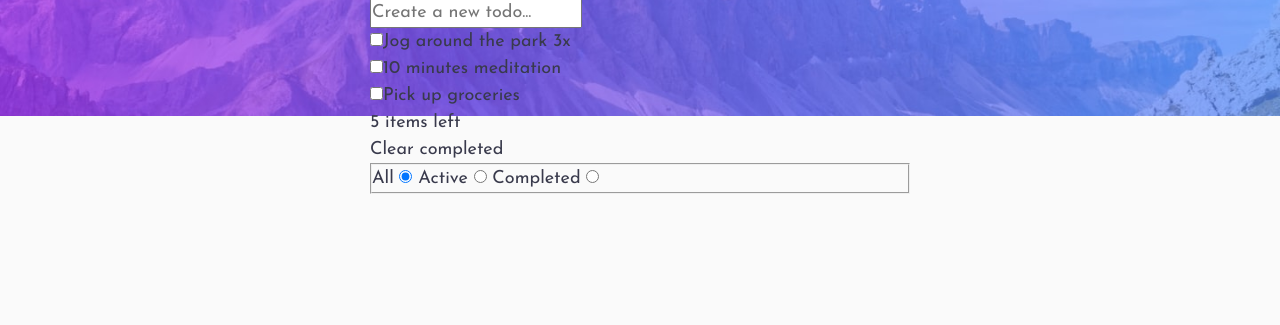
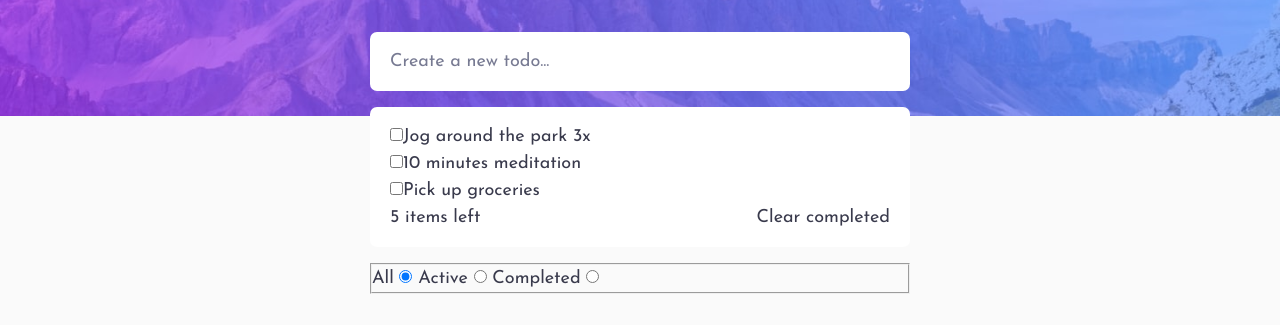
Before and after one commit to iggyyes/fem-todo-app, a website: page index.html in a window 1280 px wide. Shown: the part 151-476 px from the top of the page. Drawn offline with Linux system fonts and the light colour scheme.

Commit message:
add _todo.scss styles

```diff
--- a/app/scss/_globals.scss
+++ b/app/scss/_globals.scss
@@ -37,7 +37,7 @@ button {
 
 body {
     font-family: var(--ff);
-    font-size: var(--fs-body);
+    font-size: var(--fs-small);
     font-weight: var(--fw-reg);
     line-height: 1.5;
     background-color: var(--bg-clr);
@@ -47,6 +47,10 @@ body {
     background-size: 100%;
 
     @include breakpoint(medium) {
+        font-size: var(--fs-body);
+    }
+
+    @include breakpoint(large) {
         background-image: var(--bg-desktop);
     }
 }
--- a/app/scss/_header.scss
+++ b/app/scss/_header.scss
@@ -2,6 +2,11 @@
 .header {
     align-items: center;
     line-height: 1.7;
+    margin-bottom: 1.5625rem;
+
+    @include breakpoint(medium) {
+        margin-bottom: 2.1875rem;
+    }
 
 
     &__title {
--- /dev/null
+++ b/app/scss/_todo.scss
@@ -0,0 +1,29 @@
+@use 'mixins' as *;
+.todo {
+//new task creator
+    &__new-todo input, &__list {
+        background-color: var(--White);
+        border: none;
+        border-radius: .4375rem;
+        padding: 1rem 1.25rem;
+        width: 100%;
+        margin-bottom: 1rem;
+    }
+
+    &__new-todo input {
+        // border: none;
+        // border-radius: .4375rem;
+        // padding: 1rem 1.25rem;
+        // width: 100%;
+        // margin-bottom: 1rem;
+    }
+
+    &__new-todo input::placeholder {
+        color: var(--text-clr-light);
+    }
+
+    //todo list
+    &__list {
+
+    }
+}
--- a/app/scss/_variables.scss
+++ b/app/scss/_variables.scss
@@ -45,7 +45,7 @@
     --bg-clr: var(--VeryLightGray);
     --list-bg-clr: var(--White);
 
-    --text-clr-xlight: var(--DarkGrayishBlue);
+    --text-clr-xlight: var(--LightGrayishBlue);
     --text-clr-light: var(--DarkGrayishBlue);
     --text-clr: var(--VeryDarkGrayishBlue);
 
--- a/app/scss/style.scss
+++ b/app/scss/style.scss
@@ -2,3 +2,4 @@
 @forward 'mixins';
 @forward 'variables';
 @forward 'header';
+@forward 'todo';
--- a/index.html
+++ b/index.html
@@ -36,7 +36,7 @@
       <!-- TODO APP -->
       <section class="todo">
         <!-- new task creator-->
-        <div class="todo__task new">
+        <div class="todo__new-todo">
           <form>
             <label for="new-todo" class="sr-only">Create a new todo</label>
             <input
@@ -73,10 +73,8 @@
               groceries
             </li>
           </ul>
-        </div>
-
           <!-- todo options -->
-        <div class="todo__options">
+          <div class="todo__options flex">
             <p class="todo__count">5 items left</p>
 
             <button
@@ -86,6 +84,7 @@
             >
               Clear completed
             </button>
+          </div>
         </div>
 
         <fieldset class="todo__filter">
```
Also changed, not shown: dist/style.css, 1 other file. Lines whose indentation alone changed are shown as unchanged.
